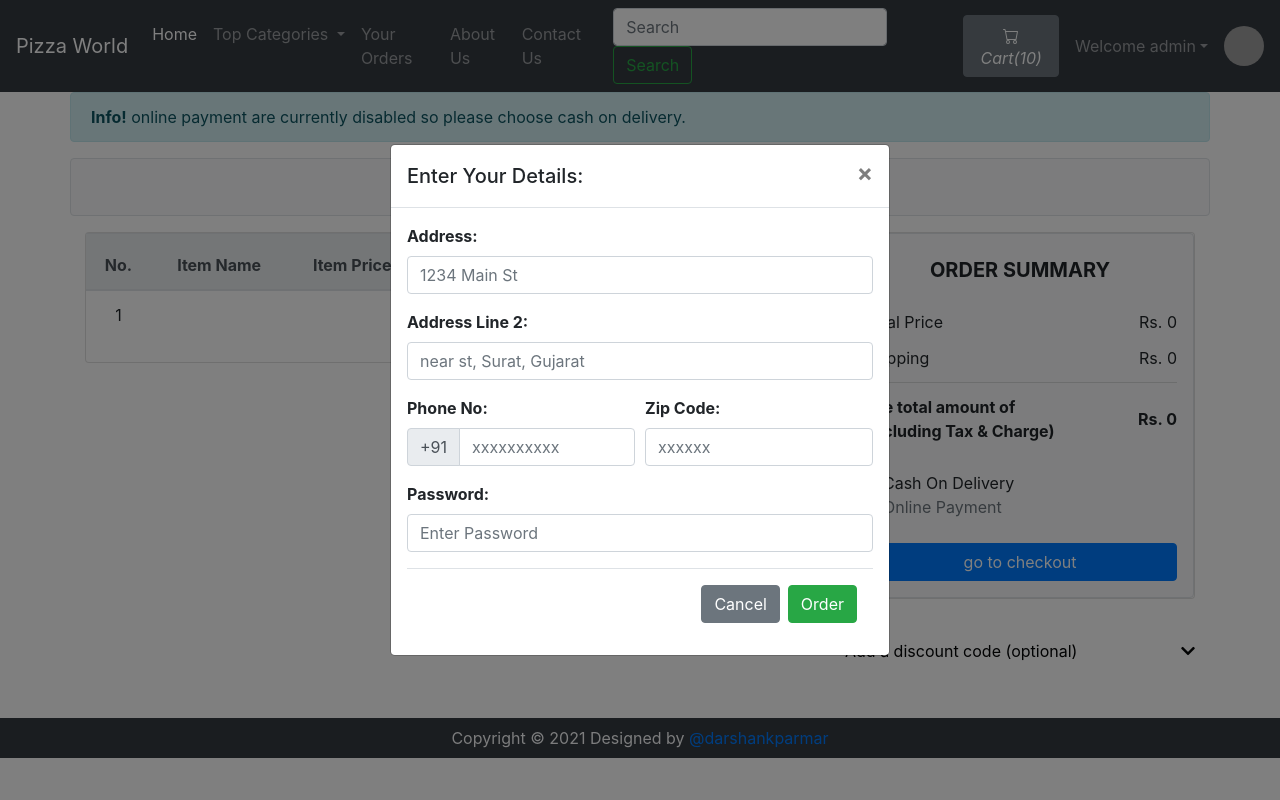
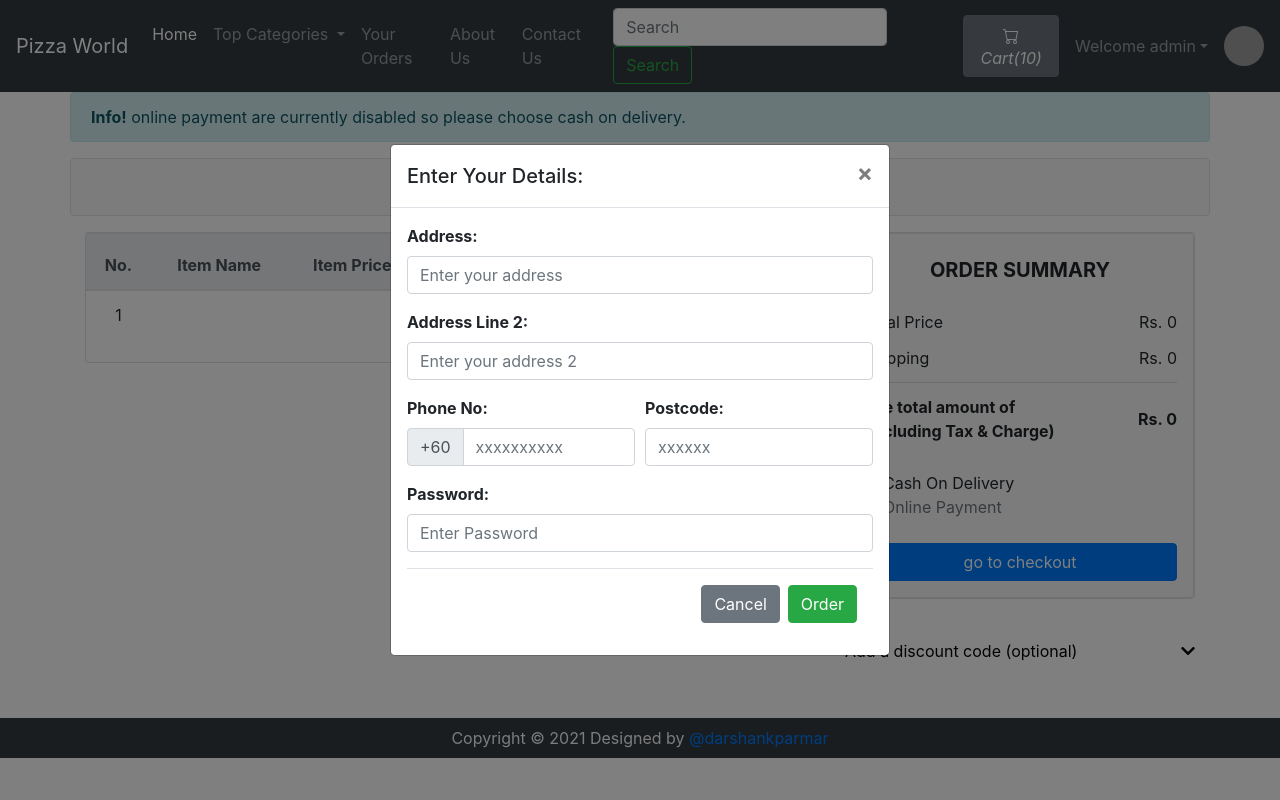
Before and after one commit to alip03/ISP250, a PHP site: page /OnlinePizzaDelivery/viewCart.php in a window 1280 px wide, after a click on "go to checkout". Run offline with PHP 8.4, Linux system fonts and the light colour scheme; a user stored in the database is signed in; data comes from the database, SQL or seed files in the repository; tables that the repository leaves empty hold one stand-in row (values such as "Sample post"); data that the repository does not hold is empty; some libraries are stand-ins or nearby versions; grey boxes are pictures that could not be loaded.

Commit message:
Update _checkoutModal.php

```diff
--- a/partials/_checkoutModal.php
+++ b/partials/_checkoutModal.php
@@ -12,25 +12,25 @@
             <form action="partials/_manageCart.php" method="post">
                 <div class="form-group">
                     <b><label for="address">Address:</label></b>
-                    <input class="form-control" id="address" name="address" placeholder="1234 Main St" type="text" required minlength="3" maxlength="500">
+                    <input class="form-control" id="address" name="address" placeholder="Enter your address" type="text" required minlength="3" maxlength="500">
                 </div>
                 <div class="form-group">
                     <b><label for="address1">Address Line 2:</label></b>
-                    <input class="form-control" id="address1" name="address1" placeholder="near st, Surat, Gujarat" type="text">
+                    <input class="form-control" id="address1" name="address1" placeholder="Enter your address 2" type="text">
                 </div>
                 <div class="form-row">
                     <div class="form-group col-md-6 mb-0">
                         <b><label for="phone">Phone No:</label></b>
                         <div class="input-group mb-3">
                         <div class="input-group-prepend">
-                            <span class="input-group-text" id="basic-addon">+91</span>
+                            <span class="input-group-text" id="basic-addon">+60</span>
                         </div>
                         <input type="tel" class="form-control" id="phone" name="phone" placeholder="xxxxxxxxxx" required pattern="[0-9]{10}" maxlength="10">
                         </div>
                     </div>
                     <div class="form-group col-md-6 mb-0">
-                        <b><label for="zipcode">Zip Code:</label></b>
-                        <input type="text" class="form-control" id="zipcode" name="zipcode" placeholder="xxxxxx" required pattern="[0-9]{6}" maxlength="6">
+                        <b><label for="zipcode">Postcode:</label></b>
+                        <input type="text" class="form-control" id="zipcode" name="zipcode" placeholder="xxxxxx" required pattern="[0-9]{5}" maxlength="6">
                     </div>
                 </div>
                 <div class="form-group">
```
